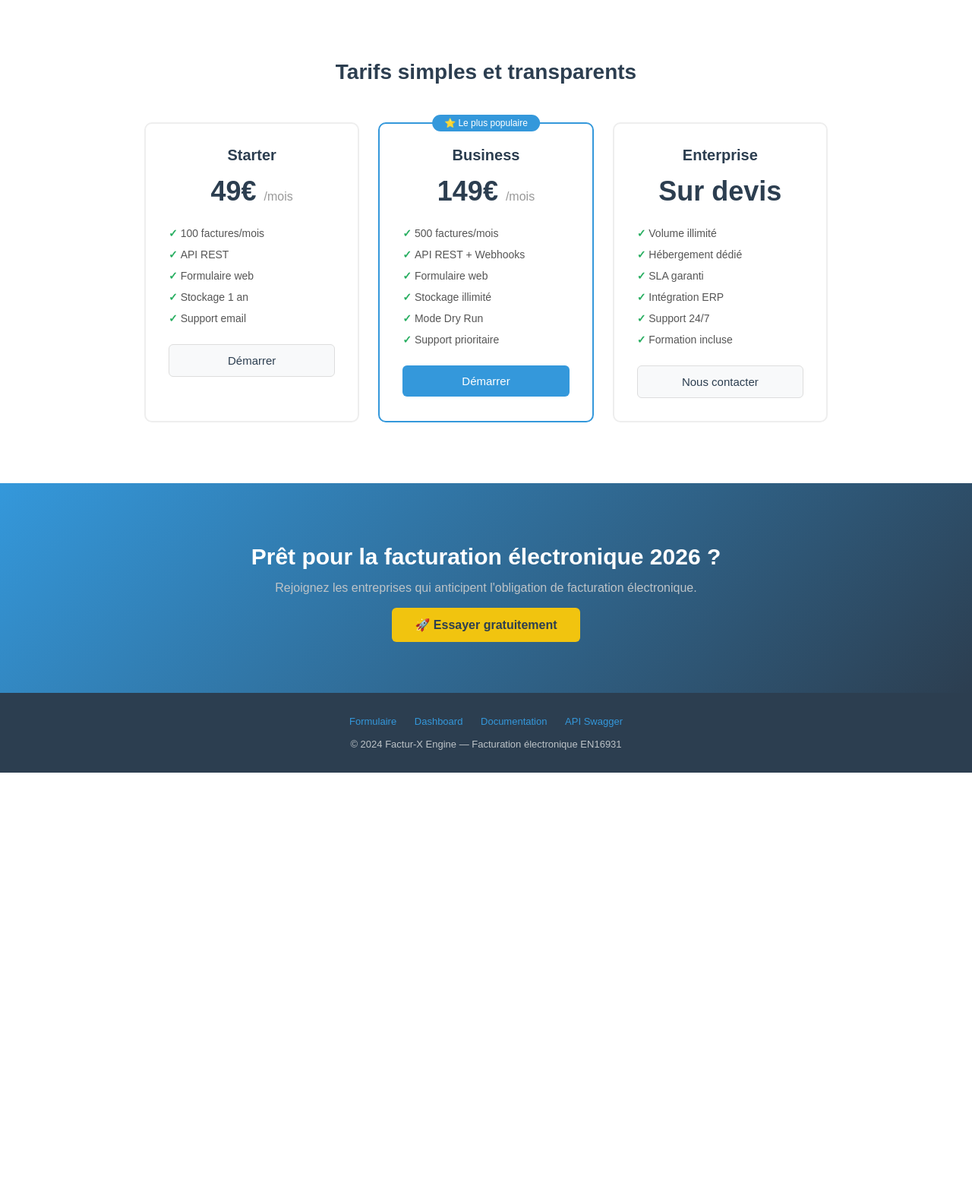
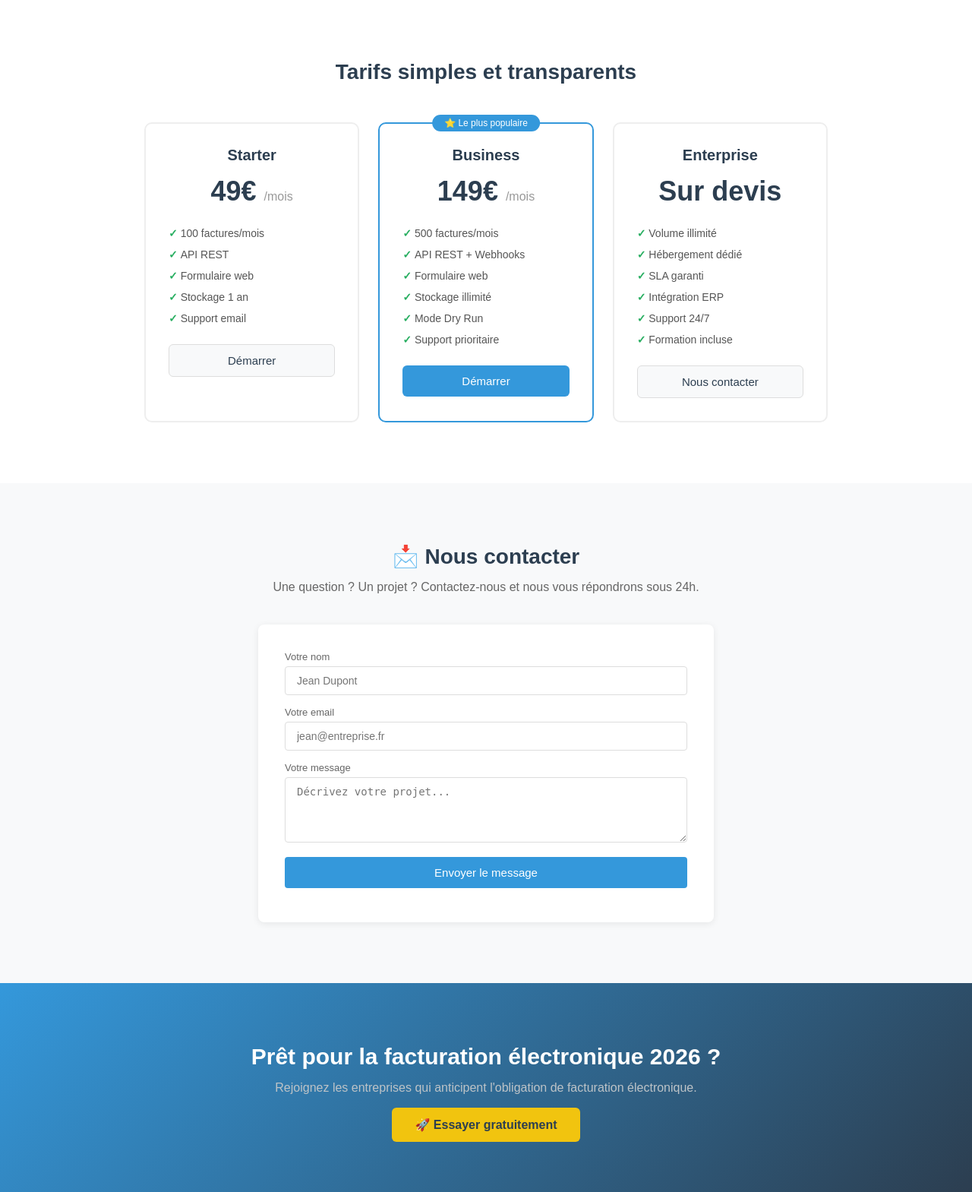
Before and after one commit to 7g2dvxmw94-gif/facturx-engine, a FastAPI app: page / in a window 1280 px wide. Shown: the part 1846-3415 px from the top of the page at 76% size. Before the commit the page ends 2863 px from the top, so only its background shows below. Run offline with FastAPI, Linux system fonts and the light colour scheme; parts of the project's set-up code (start-up, migrations or seed data) failed here and were passed over.

Commit message:
Add contact form on landing page

```diff
--- a/app/templates/landing.html
+++ b/app/templates/landing.html
@@ -95,6 +95,7 @@
         <a href="#features">Fonctionnalités</a>
         <a href="#pricing">Tarifs</a>
         <a href="/docs-client">Documentation</a>
+        <a href="#contact">Contact</a>
         <a href="/form" class="btn-nav">Essayer gratuitement</a>
     </div>
 </nav>
@@ -231,6 +232,63 @@
     </div>
 </div>
 
+<!-- CONTACT -->
+<div style="background:#f8f9fa; padding:80px 40px;" id="contact">
+    <div style="max-width:600px; margin:0 auto; text-align:center;">
+        <h2 style="font-size:28px; color:#2c3e50; margin-bottom:15px;">📩 Nous contacter</h2>
+        <p style="color:#666; margin-bottom:40px;">Une question ? Un projet ? Contactez-nous et nous vous répondrons sous 24h.</p>
+        <div style="background:white; padding:35px; border-radius:8px; box-shadow:0 2px 10px rgba(0,0,0,0.08); text-align:left;">
+            <div style="margin-bottom:15px;">
+                <label style="font-size:13px; color:#666; display:block; margin-bottom:5px;">Votre nom</label>
+                <input type="text" id="contact-name" placeholder="Jean Dupont"
+                    style="width:100%; padding:10px 15px; border:1px solid #ddd; border-radius:4px; font-size:14px;">
+            </div>
+            <div style="margin-bottom:15px;">
+                <label style="font-size:13px; color:#666; display:block; margin-bottom:5px;">Votre email</label>
+                <input type="email" id="contact-email" placeholder="jean@entreprise.fr"
+                    style="width:100%; padding:10px 15px; border:1px solid #ddd; border-radius:4px; font-size:14px;">
+            </div>
+            <div style="margin-bottom:15px;">
+                <label style="font-size:13px; color:#666; display:block; margin-bottom:5px;">Votre message</label>
+                <textarea id="contact-message" placeholder="Décrivez votre projet..." rows="4"
+                    style="width:100%; padding:10px 15px; border:1px solid #ddd; border-radius:4px; font-size:14px; resize:vertical;"></textarea>
+            </div>
+            <button onclick="sendContact()"
+                style="background:#3498db; color:white; border:none; padding:12px 30px; border-radius:4px; font-size:15px; cursor:pointer; width:100%;">
+                Envoyer le message
+            </button>
+            <p id="contact-msg" style="text-align:center; margin-top:10px; font-size:13px;"></p>
+        </div>
+    </div>
+</div>
+
+<script>
+// Remplacez cette adresse par votre vraie adresse email quand elle sera créée
+const CONTACT_EMAIL = "VOTRE_EMAIL_ICI";
+
+function sendContact() {
+    const name = document.getElementById('contact-name').value.trim();
+    const email = document.getElementById('contact-email').value.trim();
+    const message = document.getElementById('contact-message').value.trim();
+
+    if (!name || !email || !message) {
+        document.getElementById('contact-msg').style.color = 'red';
+        document.getElementById('contact-msg').textContent = 'Veuillez remplir tous les champs';
+        return;
+    }
+
+    if (CONTACT_EMAIL === "VOTRE_EMAIL_ICI") {
+        document.getElementById('contact-msg').style.color = 'orange';
+        document.getElementById('contact-msg').textContent = 'Formulaire de contact bientôt disponible';
+        return;
+    }
+
+    const subject = encodeURIComponent("Contact Factur-X Engine - " + name);
+    const body = encodeURIComponent("Nom: " + name + "\nEmail: " + email + "\n\nMessage:\n" + message);
+    window.location.href = "mailto:" + CONTACT_EMAIL + "?subject=" + subject + "&body=" + body;
+}
+</script>
+
 <!-- CTA -->
 <div class="cta">
     <h2>Prêt pour la facturation électronique 2026 ?</h2>
```
